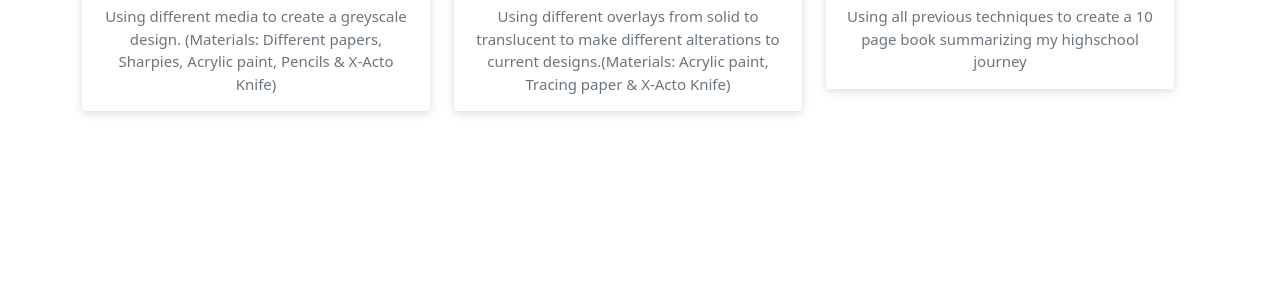
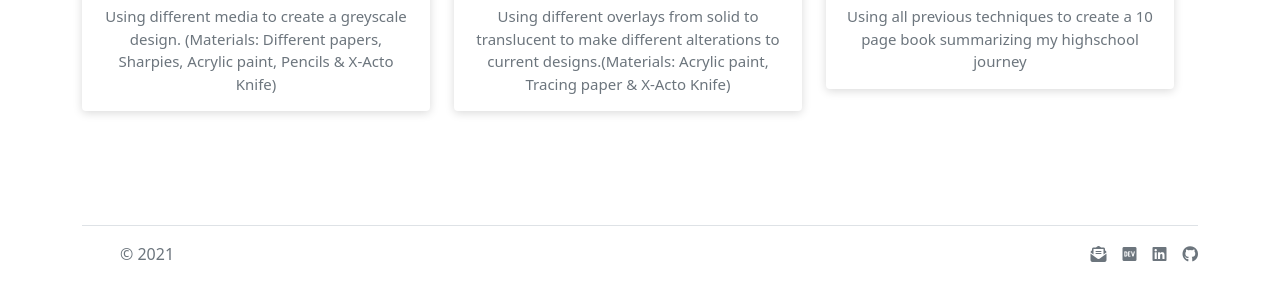
Before and after one commit to elizabeth-hernandez-galvan/Portfolio2021, a plain HTML site: page des15.html in a window 1280 px wide. Shown: the part 952-1252 px from the top of the page. Before the commit the page ends 1153 px from the top, so only its background shows below. Drawn offline with nearby package versions, Linux system fonts and the light colour scheme; a web font is replaced by a local one.

Commit message:
added footer to everypage

```diff
--- a/des15.html
+++ b/des15.html
@@ -165,5 +165,24 @@
             </div>
         </section>
 
+        <!-- Footer -->
+  <div class="container footer">
+    <footer class="d-flex flex-wrap justify-content-between align-items-center py-3 my-4 border-top">
+      <div class="col-md-4 d-flex align-items-center">
+        <a href="/" class="mb-3 me-2 mb-md-0 text-muted text-decoration-none lh-1">
+          <svg class="bi" width="30" height="24"><use xlink:href="#bootstrap"/></svg>
+        </a>
+        <span class="text-muted">&copy; 2021</span>
+      </div>
+
+      <ul class="nav col-md-4 justify-content-end list-unstyled d-flex">
+        <li class="ms-3"><a class="text-muted" href="Elizabeth.Hernandez-Galvan@scholar.smash.org"><i class="fas fa-envelope-open-text"></i></a></li>
+        <li class="ms-3"><a class="text-muted" href="https://devpost.com/elizabeth-hernandez-galvan?ref_content=user-portfolio&ref_feature=portfolio&ref_medium=global-nav"><i class="fab fa-dev"></i></a></li>
+        <li class="ms-3"><a class="text-muted" href="https://www.linkedin.com/in/ely-hdz/"><i class="fab fa-linkedin"></i></a></li>
+        <li class="ms-3"><a class="text-muted" href="https://github.com/elizabeth-hernandez-galvan"><i class="fab fa-github"></i></a></li>
+      </ul>
+    </footer>
+  </div>
+
     </body>
     </html>
```
Also changed, not shown: des16.html (+19 -0 lines).
